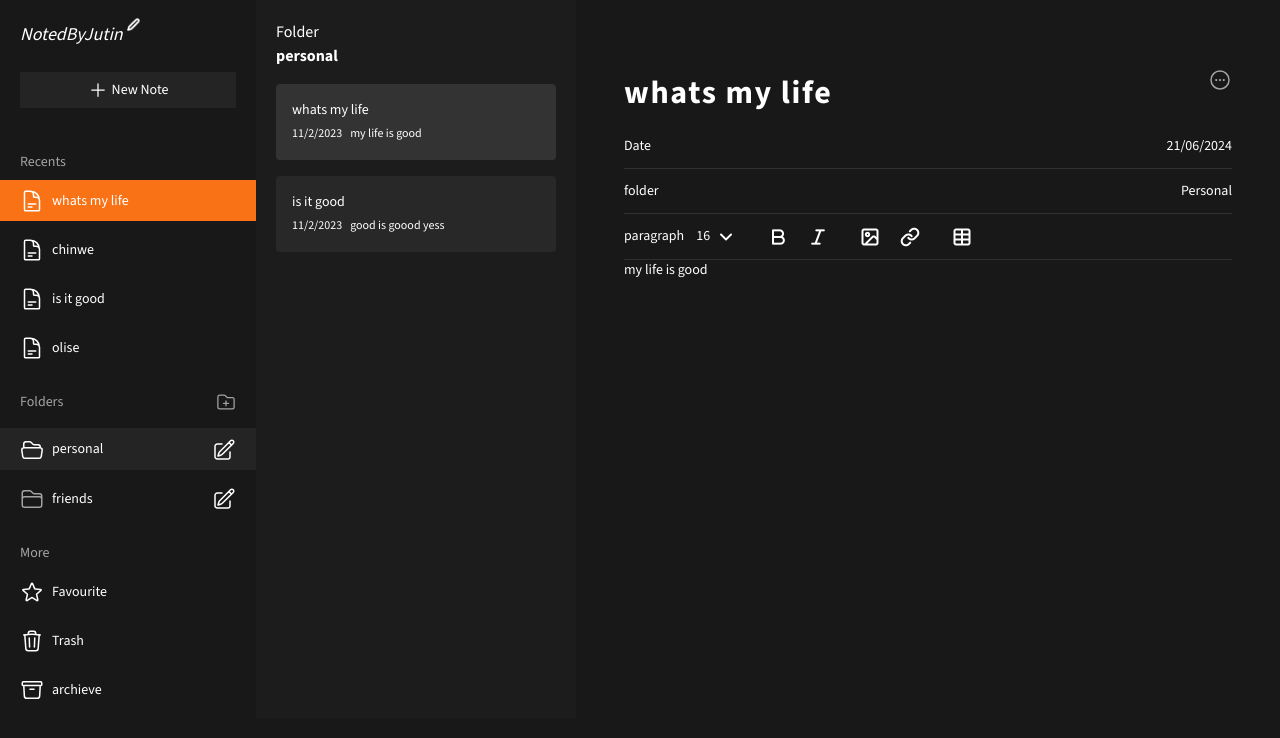
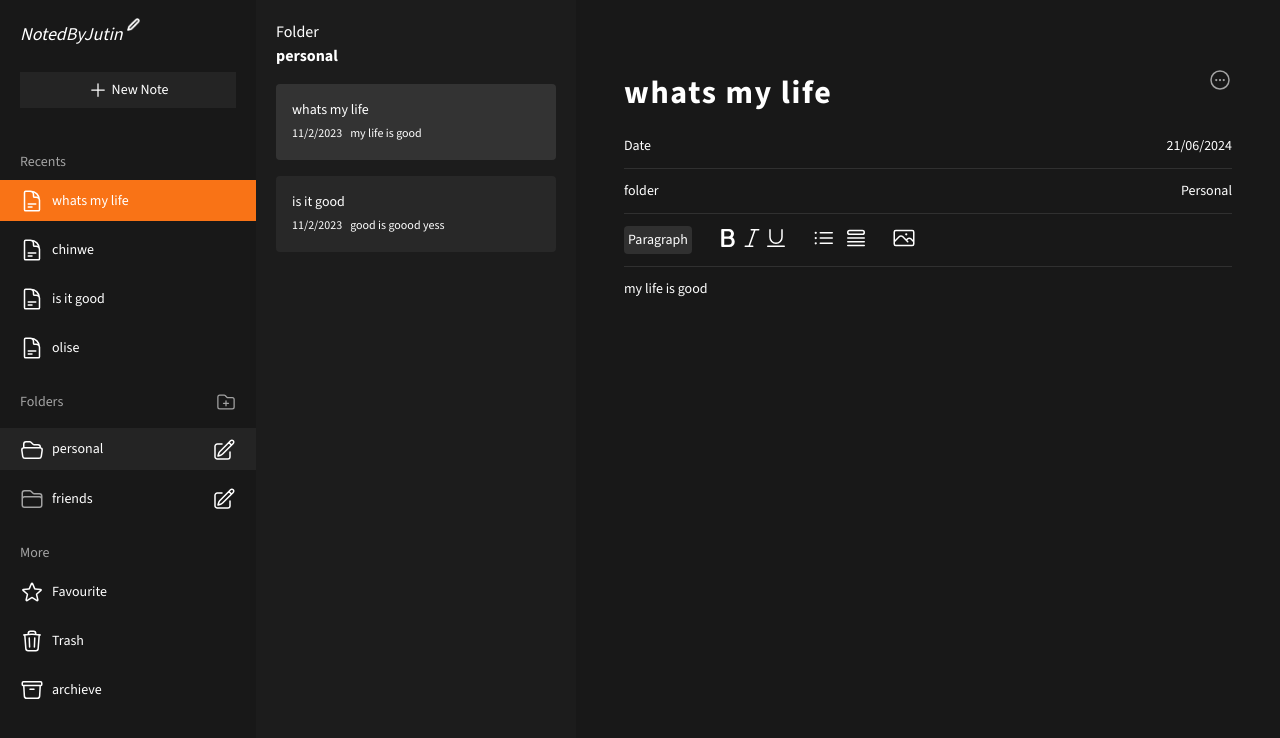
Before and after one commit to jutin0852/notedbyjutin, a Next.js app: page /note/1 in a window 1280 px wide. Shown: the top 738 px of the page. Built offline with nearby package versions, Linux system fonts and the light colour scheme.

Commit message:
tiptap integration

```diff
--- a/src/app/globals.css
+++ b/src/app/globals.css
@@ -1,11 +1,22 @@
 @tailwind base;
 @tailwind components;
 @tailwind utilities;
+
+
 
 :root {
   --background: #ffffff;
   --foreground: #171717;
 }
+/* ul {
+  list-style-type: disc;
+  padding-left: 20px;
+}
+
+ol {
+  list-style-type: decimal;
+  padding-left: 20px;
+} */
 
 @media (prefers-color-scheme: dark) {
   :root {
@@ -19,3 +30,24 @@ body {
   background: #181818;
   /* font-family: Arial, Helvetica, sans-serif; */
 }
+
+ .tiptap ul {
+  @apply list-disc pl-5;
+}
+
+.tiptap ol {
+  @apply list-decimal pl-5;
+}
+
+.tiptap ul div,.tiptap ul div p{
+  @apply inline-block
+}
+.tiptap ul div{
+  @apply ml-1
+}
+.tiptap ul[data-type="taskList"] {
+  @apply list-none pl-0  ;
+}
+.tiptap ul[data-type="taskList"] li label {
+  @apply relative top-0.5  ;
+}
--- a/src/ui/components/tiptap.tsx
+++ b/src/ui/components/tiptap.tsx
@@ -2,12 +2,45 @@
 
 import { useEditor, EditorContent, Editor } from "@tiptap/react";
 import StarterKit from "@tiptap/starter-kit";
-import Icon from "./Icon";
 import { Note } from "@/lib/definitions";
+import {
+  BoldIcon,
+  ListBulletIcon,
+  PhotoIcon,
+  QueueListIcon,
+  UnderlineIcon,
+} from "@heroicons/react/24/outline";
+import cn from "@/utility/cn";
+import { ItalicIcon } from "@heroicons/react/24/solid";
+import Underline from "@tiptap/extension-underline";
+import Image from "@tiptap/extension-image";
+import BulletList from "@tiptap/extension-bullet-list";
+import ListItem from "@tiptap/extension-list-item";
+import OrderedList from "@tiptap/extension-ordered-list";
+import TaskList from "@tiptap/extension-task-list";
+import TaskItem from "@tiptap/extension-task-item";
 
 const Tiptap = ({ note }: { note: Note | undefined }) => {
   const editor = useEditor({
-    extensions: [StarterKit],
+    extensions: [
+      Underline,
+      Image.configure({ inline: true }),
+      BulletList,
+      ListItem,
+      OrderedList,
+      TaskList,
+      TaskItem.configure({
+        nested: true,
+      }),
+      StarterKit,
+    ],
+    immediatelyRender: false,
+    editorProps: {
+      attributes: {
+        class:
+          "py-3 mx-auto h-[60vh] focus:outline-none list-inside list-disc   ",
+      },
+    },
     content: note?.body,
   });
 
@@ -25,34 +58,68 @@ export function Menu({ editor }: { editor: Editor | null }) {
   if (!editor) {
     return null;
   }
+  const addImage = () => {
+    const url = window.prompt("URL");
+
+    if (url) {
+      editor.chain().focus().setImage({ src: url }).run();
+    }
+  };
+
   return (
-    <>
-      <div className="flex gap-3 py-3 border-y border-white border-opacity-10 ">
-        <p>paragraph</p>
+    <div className="flex gap-6 py-3 border-y border-white border-opacity-10 ">
+      <button
+        onClick={() => editor.chain().focus().setParagraph().run()}
+        className={cn(
+          editor.isActive("paragraph") ? "bg-white bg-opacity-10" : "",
+          "p-1 rounded"
+        )}
+      >
+        Paragraph
+      </button>
+
       <p>
-          <span>16</span>
-          <Icon src="/icons/down.png" />
-        </p>
-        <p>
-          <Icon
-            src="/icons/bold.png"
+        <BoldIcon
           onClick={() => editor.chain().focus().toggleBold().run()}
-            className={editor.isActive("bold") ? "bg-white bg-opacity-5" : ""}
+          className={cn(
+            editor.isActive("bold") ? "bg-white bg-opacity-10" : "",
+            "size-6 inline-block "
+          )}
         />
-          <Icon
-            src="/icons/italics.png"
+        <ItalicIcon
           onClick={() => editor.chain().focus().toggleItalic().run()}
-            className={editor.isActive("italic") ? "bg-white bg-opacity-5" : ""}
+          className={cn(
+            editor.isActive("italic") ? "bg-white bg-opacity-10" : "",
+            "size-6 inline-block"
+          )}
+        />
+        <UnderlineIcon
+          onClick={() => editor.chain().focus().toggleUnderline().run()}
+          className={cn(
+            editor.isActive("underline") ? "bg-white bg-opacity-10" : "",
+            "size-6 inline-block"
+          )}
         />
       </p>
       <p>
-          <Icon src="/icons/image.png" className="mr-2" />
-          <Icon src="/icons/link.png" />
+        <ListBulletIcon
+          onClick={() => editor.chain().focus().toggleBulletList().run()}
+          className={cn(
+            editor.isActive("bulletList") && "bg-white bg-opacity-10",
+            "inline-block size-6 "
+          )}
+        />
+        <QueueListIcon
+          onClick={() => editor.chain().focus().toggleTaskList().run()}
+          className={cn(
+            editor.isActive("taskList") ? "is-active" : "",
+            "size-6 ml-2 inline-block "
+          )}
+        />
       </p>
       <p>
-          <Icon src="/icons/table.png" />
+        <PhotoIcon onClick={addImage} className="mr-2 size-6 inline-block" />
       </p>
     </div>
-    </>
   );
 }
--- a/tailwind.config.ts
+++ b/tailwind.config.ts
@@ -6,6 +6,7 @@ export default {
     "./src/components/**/*.{js,ts,jsx,tsx,mdx}",
     "./src/app/**/*.{js,ts,jsx,tsx,mdx}",
     "./src/**/*.{js,ts,jsx,tsx,mdx}",
+    // "./node_modules/@tiptap/**/*.{js,ts}",
   ],
   theme: {
     extend: {
@@ -13,6 +14,11 @@ export default {
         background: "var(--background)",
         foreground: "var(--foreground)",
       },
+      listStyleType: {
+        disc: "disc",
+        decimal: "decimal",
+        none: "none",
+      },
     },
   },
   plugins: [],
```
Also changed, not shown: package.json (+8 -1 lines), src/ui/note/EditPage.tsx (+1 -33 lines), 1 other file (tests, documents, lock files or other folders). Lines whose indentation alone changed are shown as unchanged.
